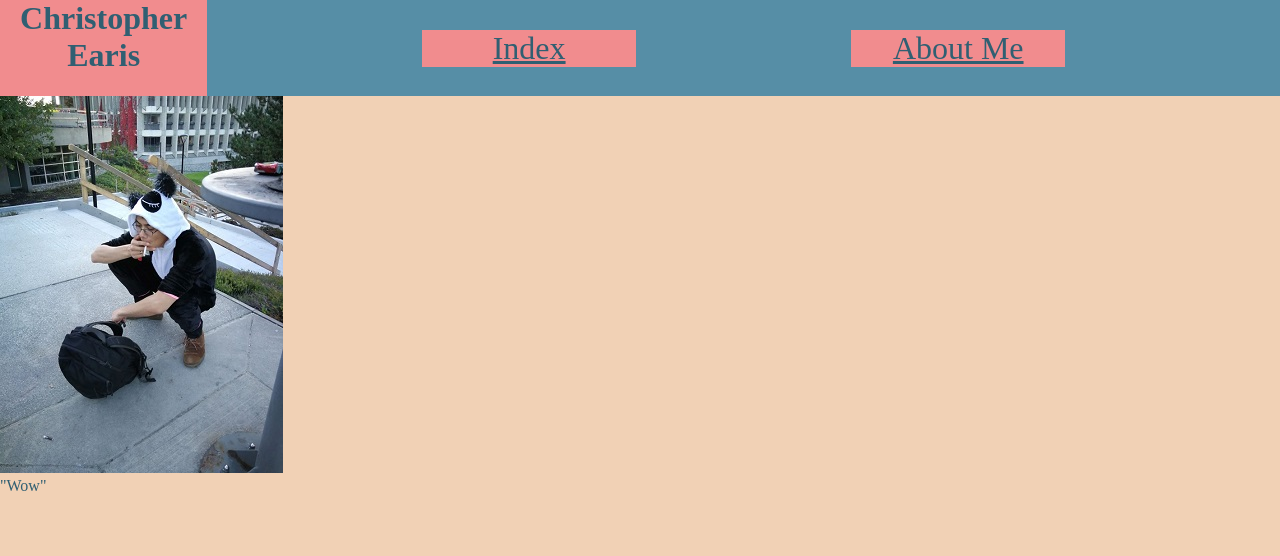
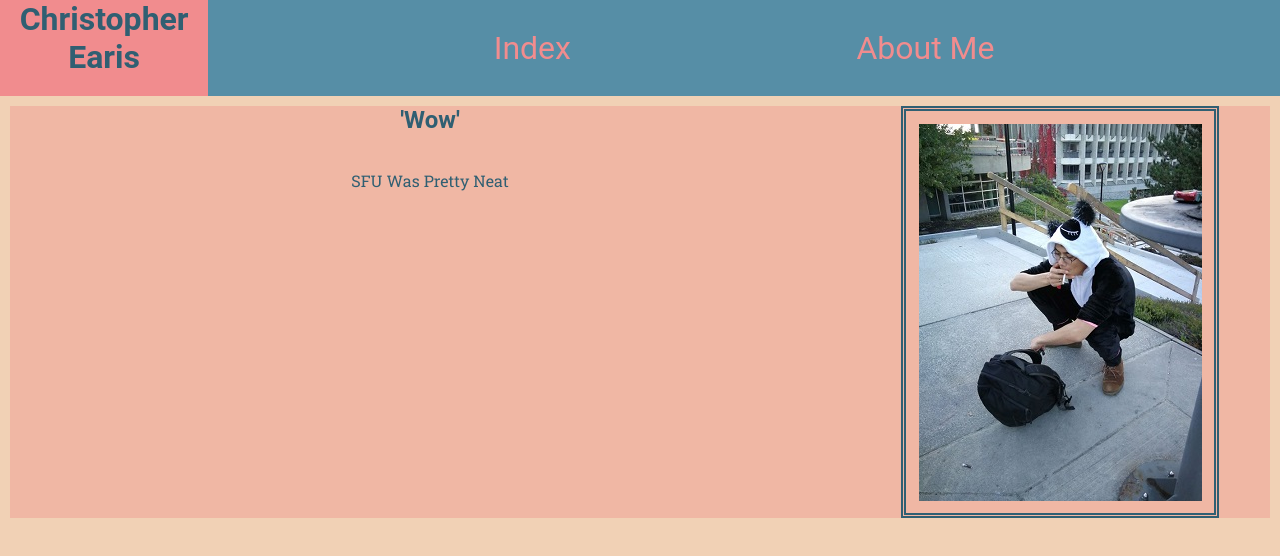
Before and after one commit to Sadicecream/1620_Week8, a plain HTML site: page panda.html in a window 1280 px wide. Drawn offline with Linux system fonts and the light colour scheme.

Commit message:
Added gridbox to main and updated styling

```diff
--- a/CSS/style.css
+++ b/CSS/style.css
@@ -2,6 +2,7 @@
     margin: 0;
     padding: 0;
     color: #305F72;
+    font-family: 'Roboto', sans-serif;
 }
 
 body
@@ -38,10 +39,24 @@ nav{
 }
 
 .navbar > li{
-    background-color: #F18C8E;
-    width: 20%;
+    width: 2fr;
     text-align: center;
 }
+
+a{
+    text-decoration-line: none;
+    color:#F18C8E;
+}
+
+a:hover {
+    background-color:#F1D1B5;
+    font-size: 155%;
+    text-decoration-line:overline;
+}
+a:visited{
+    color:#F18C8E;
+}
+
 
 .index_main{
     background-color: #F0B7A4;
@@ -50,19 +65,28 @@ nav{
     grid-template-columns:3fr 3fr 3fr;
     grid-template-rows: 4rem 1fr;
     grid-template-areas:
-        'title title tile'
-        'text text image';
+        'title title image'
+        'main main image';
 }
 
 h2{
     justify-self: center;
     grid-area: title;
 }
- .text{
-     grid-area: text;
-     justify-self: center;
+
+.text{
+    grid-area: main;
+    justify-self: center;
+    text-align: center;
  }
 
- .image{
-     grid-area: image;
+.image{
+    grid-area: image;
+    justify-self: center;
+    border: double  5px #305F72;
+    padding: 3%;
  }
+
+p{
+    font-family: 'Roboto Slab', serif;
+}
--- a/panda.html
+++ b/panda.html
@@ -21,9 +21,10 @@
         </nav>
     </header>
     <main>
-    <div class="panda">
-        <img src="./images/panda_photo.jpg" alt="A picture of me as a panda">
-        <p>"Wow"</p>
+    <div class="index_main">
+        <h2>'Wow'</h2>
+        <p class="text">SFU Was Pretty Neat</p>
+        <img class="image" src="./images/panda_photo.jpg" alt="A picture of me as a panda">
     </div>
     </main>
 </body>
```
Also changed, not shown: about.html (+1 -1 lines).
